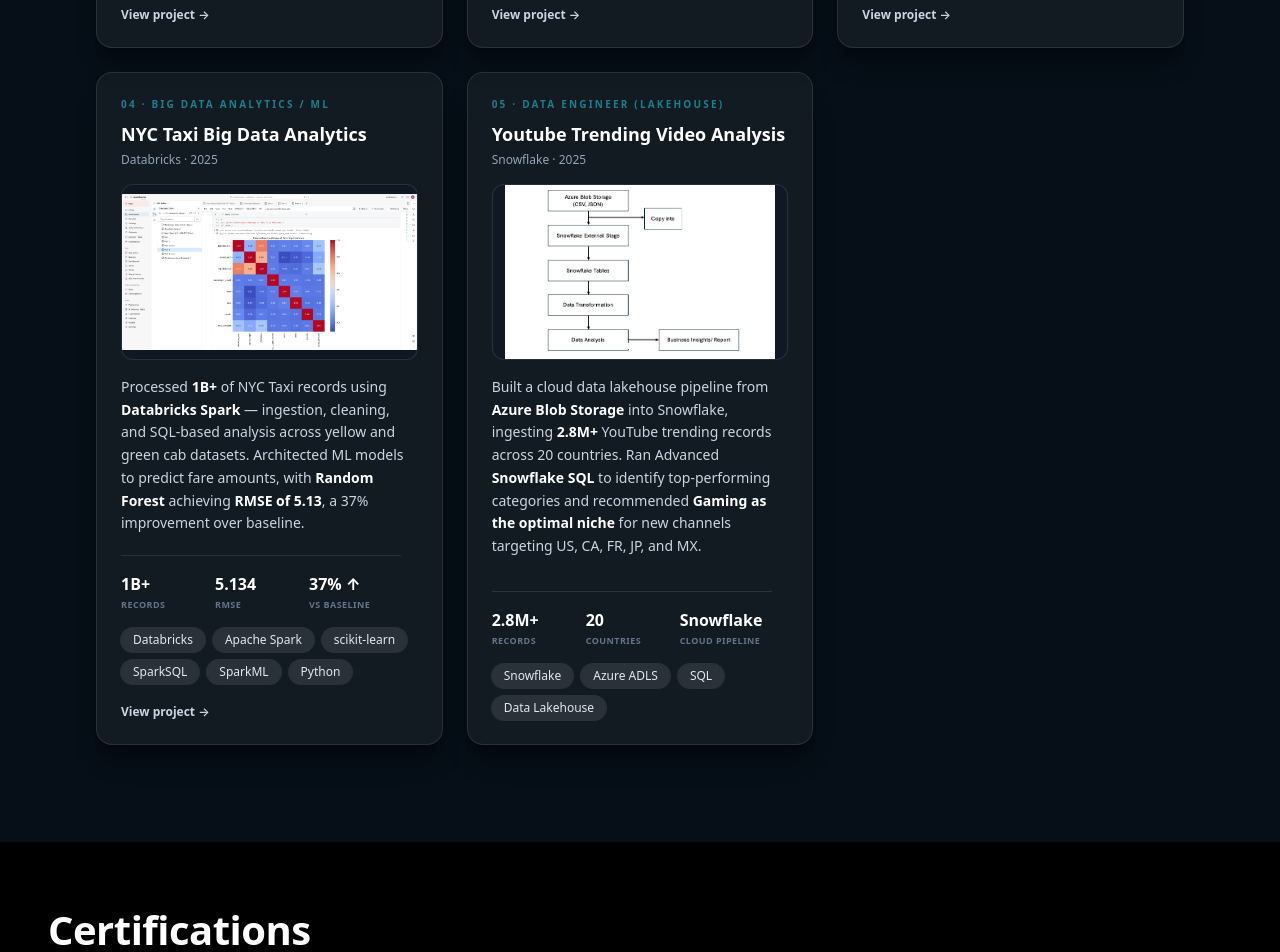
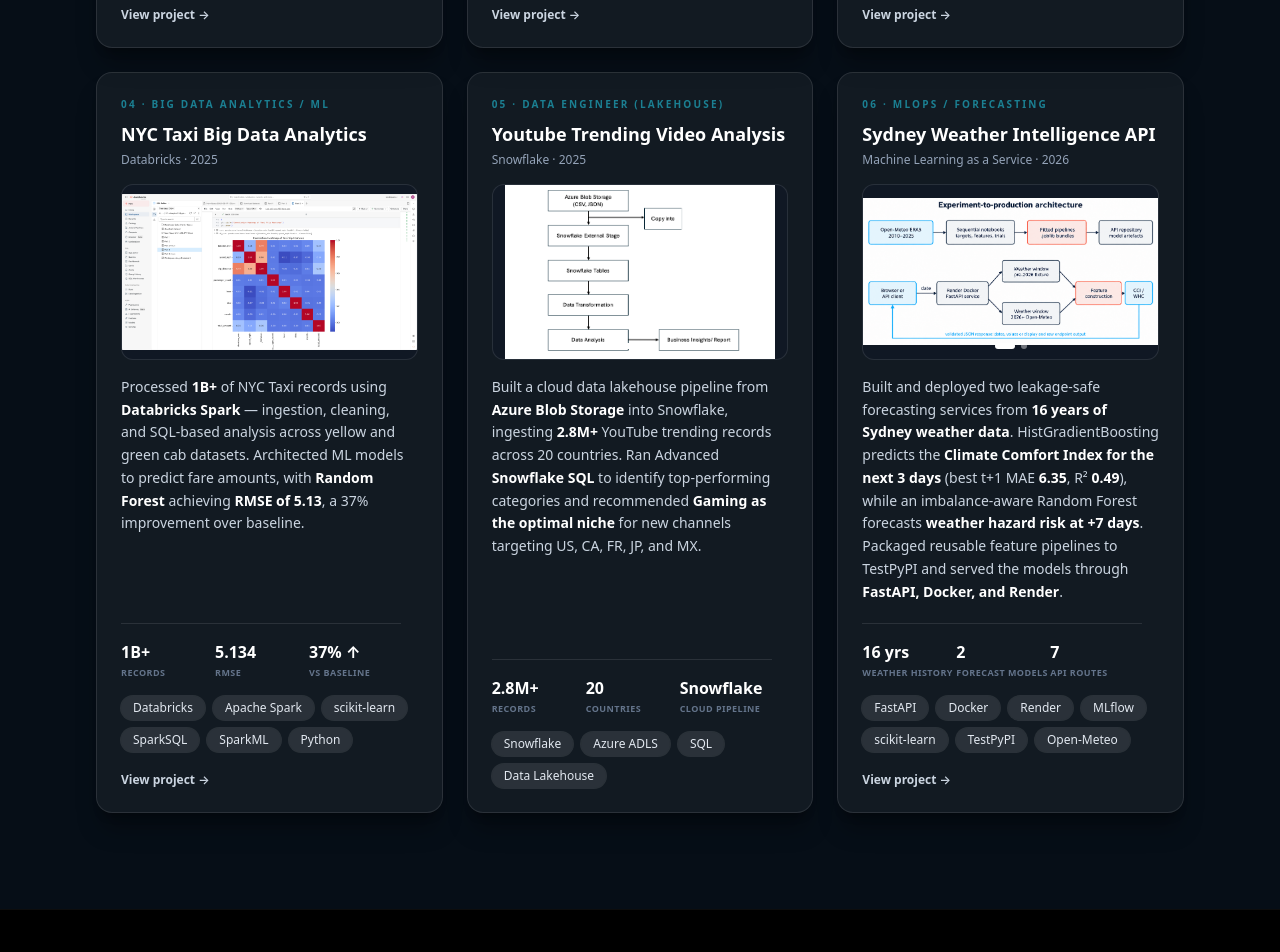
Before and after one commit to huyducv/huyducv.github.io, a React (Vite) app in the folder portfolio-react/: page / in a window 1280 px wide. Shown: the part 2820-3772 px from the top of the page. Built offline with nearby package versions, Linux system fonts and the light colour scheme; the HTML template or start-up script is replaced by a standard one.

Commit message:
add new project

```diff
--- a/portfolio-react/src/components/Certifications.jsx
+++ b/portfolio-react/src/components/Certifications.jsx
@@ -10,7 +10,7 @@ export function Certifications({ data }) {
       <div className="mx-auto max-w-[1344px] px-4 sm:px-6 lg:px-12">
         <h2
           id="certifications-title"
-          className="text-[32px] font-bold leading-10 tracking-[-0.5px] text-white sm:text-[40px] sm:leading-[48px]"
+          className="text-center text-3xl font-bold text-white sm:text-4xl"
         >
           {data.title}
         </h2>
--- a/portfolio-react/src/data/mockData.js
+++ b/portfolio-react/src/data/mockData.js
@@ -11,6 +11,8 @@ import project5Img1 from '../assets/project5-1.png'
 import project5Img2 from '../assets/project5-2.png'
 import project4Img1 from '../assets/project4-1.png'
 import project4Img2 from '../assets/project4-2.png'
+import project6Img1 from '../assets/project6-1.png'
+import project6Img2 from '../assets/project6-2.png'
 
 export const mockData = {
   nav: {
@@ -173,6 +175,21 @@ export const mockData = {
         ],
         link: '#',
       },
+      {
+        title: 'Sydney Weather Intelligence API',
+        subtitle: 'Machine Learning as a Service · 2026',
+        categoryLine: '06 · MLOPS / FORECASTING',
+        description:
+          'Built and deployed two leakage-safe forecasting services from **16 years of Sydney weather data**. HistGradientBoosting predicts the **Climate Comfort Index for the next 3 days** (best t+1 MAE **6.35**, R² **0.49**), while an imbalance-aware Random Forest forecasts **weather hazard risk at +7 days**. Packaged reusable feature pipelines to TestPyPI and served the models through **FastAPI, Docker, and Render**.',
+        metrics: [
+          { value: '16 yrs', label: 'Weather history' },
+          { value: '2', label: 'Forecast models' },
+          { value: '7', label: 'API routes' },
+        ],
+        tags: ['FastAPI', 'Docker', 'Render', 'MLflow', 'scikit-learn', 'TestPyPI', 'Open-Meteo'],
+        images: [project6Img1, project6Img2],
+        link: 'https://at2-weather-api-25728181.onrender.com/ui',
+      },
     ],
   },
   certification: {
```
Also changed, not shown: portfolio-react/src/assets/project6-1.png (added), portfolio-react/src/assets/project6-2.png (added).
